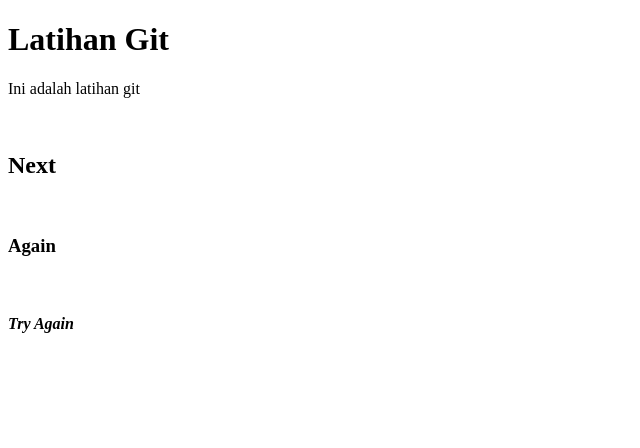
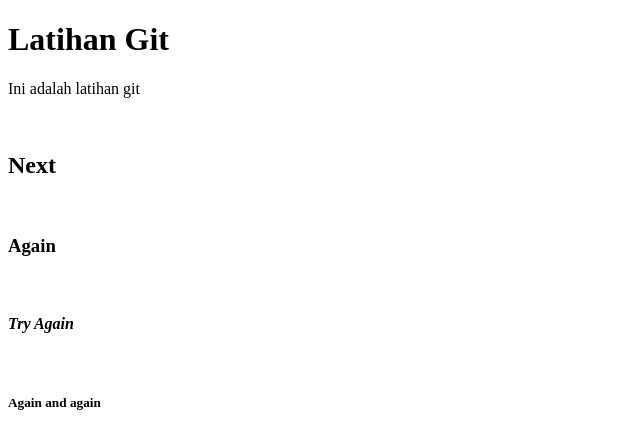
Before and after one commit to agtamasmiftahul/impactbyte, a plain HTML site: page index.html in a window 1280 px wide. Shown: the whole page, without its empty margins (0-640 px from the left). Drawn offline with Linux system fonts and the light colour scheme.

Commit message:
Fifth Commit

```diff
--- a/index.html
+++ b/index.html
@@ -15,6 +15,8 @@
   <h3>Again</h3>
   <br>
   <h4><i>Try Again</i></h4>
+  <br>
+  <h5>Again and again</h5>
 </body>
 
 </html>
```
Also changed, not shown: index.txt, 1 other file.
